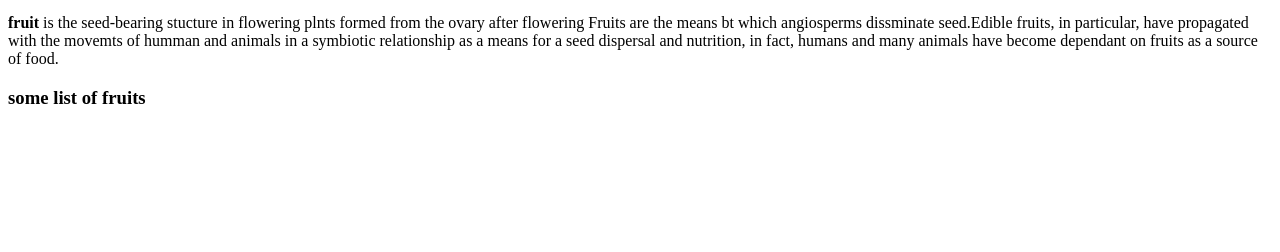
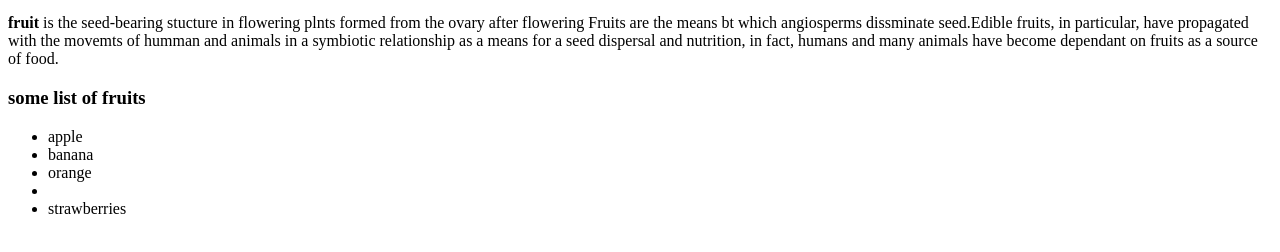
Before and after one commit to pShrut/homework2, a plain HTML site: page index.html in a window 1280 px wide. Shown: the part 86-338 px from the top of the page. Drawn offline with Linux system fonts and the light colour scheme.

Commit message:
my 5th commit

```diff
--- a/index.html
+++ b/index.html
@@ -12,6 +12,11 @@ and animals in a symbiotic relationship as a means for a seed dispersal and
 nutrition, in fact, humans and many animals have become dependant on fruits as
 a source of food. </p>
 <h3> some list of fruits </h3>
-
+<ul>
+<li>apple</li>
+<li>banana</li>
+<li>orange<li>
+<li>strawberries</li>
+</ul>
 </body>
 <html>
```
